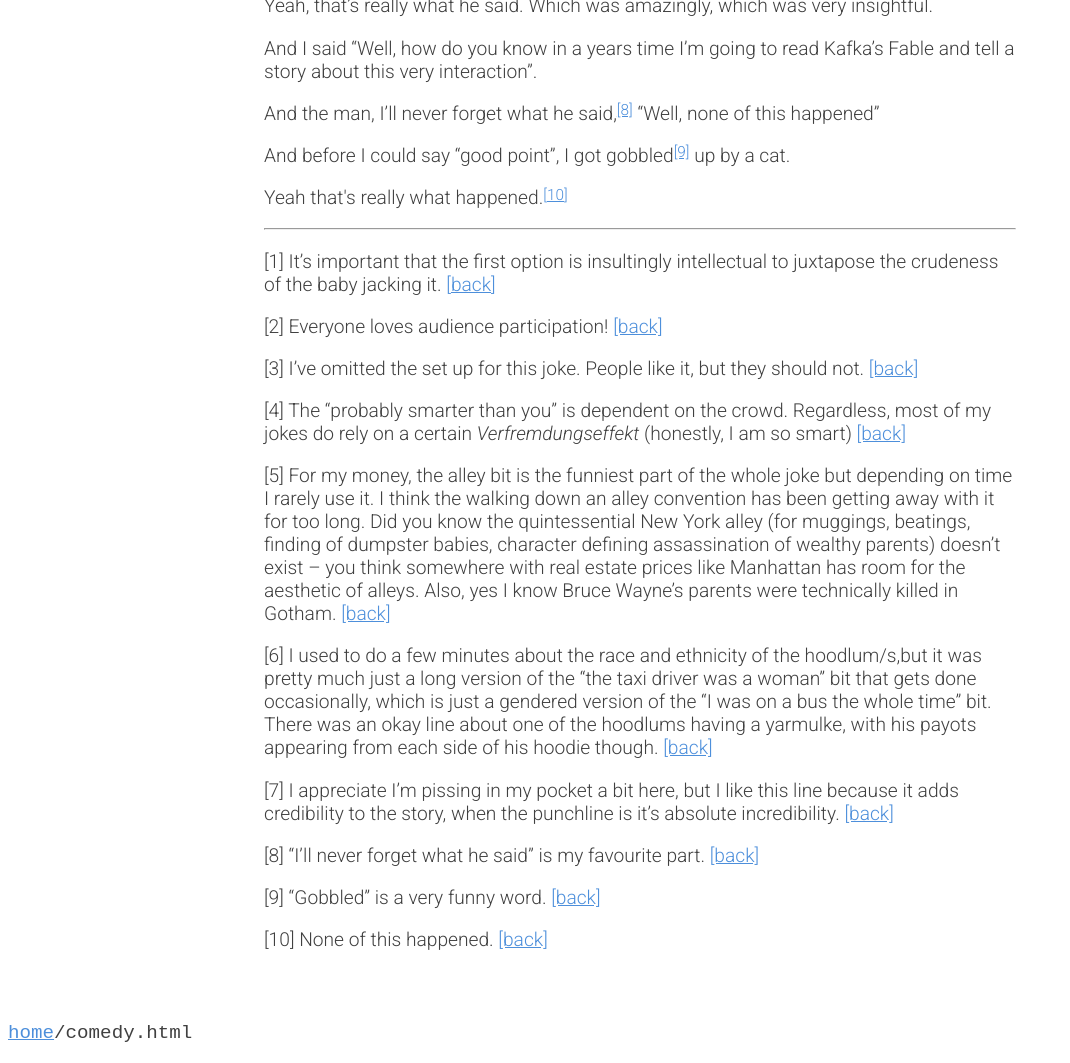
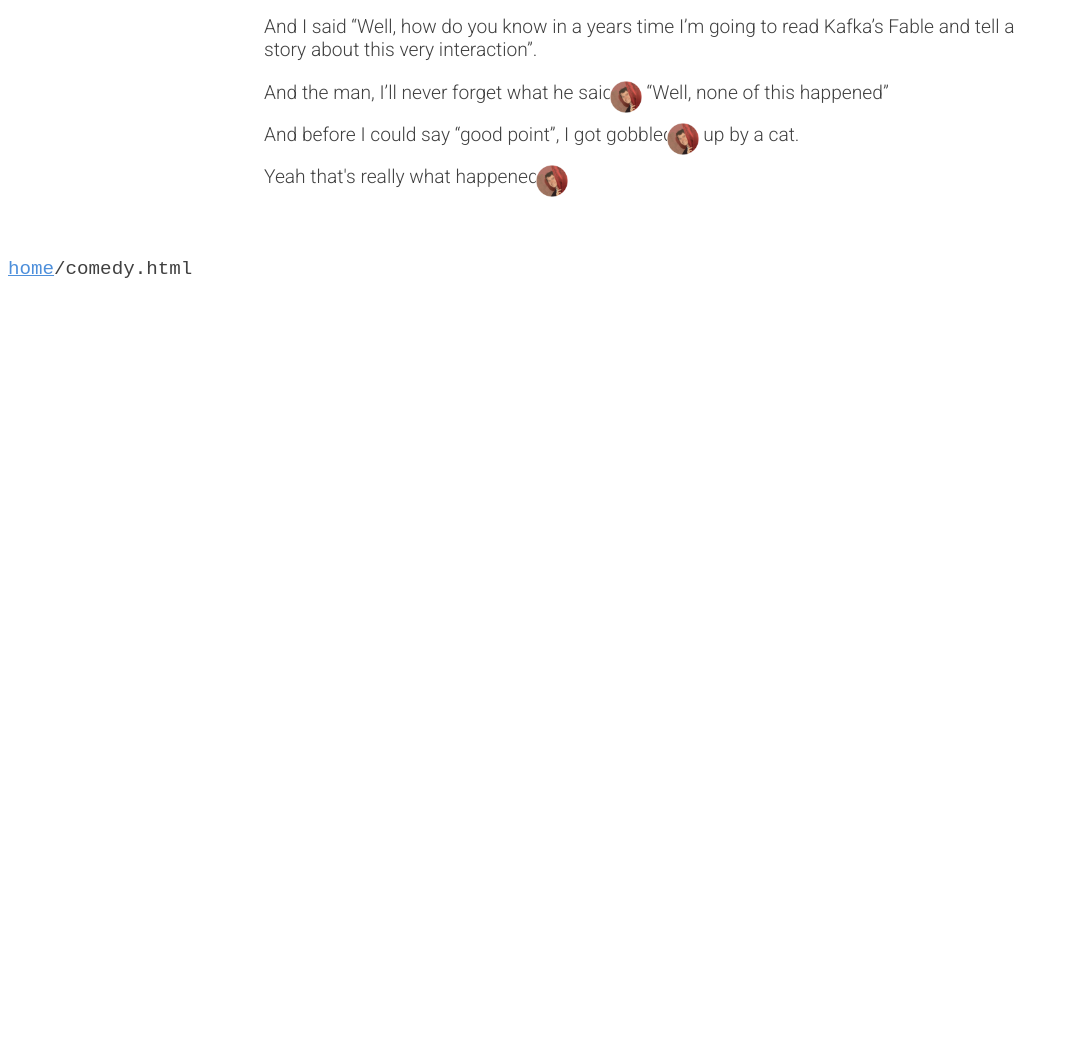
Before and after one commit to S3xyJ3ss3/tom, a plain HTML site: page comedy.html in a window 1280 px wide. Shown: the part 1511-2574 px from the top of the page, without its empty margins (0-1070 px from the left). After the commit the page ends 1811 px from the top, so only its background shows below. Drawn offline with Linux system fonts and the light colour scheme.

Commit message:
development

```diff
--- a/comedy.html
+++ b/comedy.html
@@ -10,6 +10,9 @@
 <link href="https://fonts.googleapis.com/css?family=Roboto:300,300italic|Roboto+Mono&display=swap" rel="stylesheet">
 <link rel="stylesheet" href="style.css">
 <script src="script.js"></script>
+<script>
+  document.addEventListener("DOMContentLoaded", comedy);
+</script>
 </head>
 
 <body>
@@ -19,39 +22,39 @@
   </header>
   <hr>
   <article id="set">
-    <p>Hi, so tonight I've written two jokes. The first joke is a sort of absurd re-imagining of a short story by bohemian artist and existentialist<a href="#n1" id="r1">[1]</a> Franz Kafka, and the second joke is about a baby masturbating...just jerking off. Which one should I. So by applause,<a href="n2" id="r2">[2]</a> who wants to hear the post-modern intellectual joke? Yep, and the wanking baby?</p>
+    <p>Hi, so tonight I've written two jokes. The first joke is a sort of absurd re-imagining of a short story by bohemian artist and existentialist<a href="#fn1" id="r1">[1]</a> Franz Kafka, and the second joke is about a baby masturbating...just jerking off. Which one should I. So by applause,<a href="fn2" id="r2">[2]</a> who wants to hear the post-modern intellectual joke? Yep, and the wanking baby?</p>
     <p><mark class="redacted">█████ █████ █████ ███ █████ ███████████ ██████████ █████ ███ ██ ███████ ██████ ██████████ ██ ██████ ██ ██████ █████ ███████ ██ ████ ██ █████ ███████ ████ ███████ ████████████ ███████ ███████ ████ ██ ███████ ██ ██ ███████ ██████████ ████ ████ █████ █████ ██ █████████████ ██ █████████ █████ ████ ██████ ██████ ██ ██████ █████ █████████</mark></p>
-    <p>Yeah, daddy!<a href="#n3" id="r3">[3]</a></p>
-    <p>Look, we’ve got time so I’ll do the other joke, the intellectual one, the shit one. The other day I read, for the first time, A Little Fable by Franz Kafka, he's a Bohemian existentialist. Now I read all the time you see, short stories, essays, I’m quite smart, probably smarter than you,<a href="#n4" id="r4">[4]</a> but this was the very first time that I read this particular short story. You probably don’t know it, but it goes like this:</p>
+    <p>Yeah, daddy!<a href="#fn3" id="r3">[3]</a></p>
+    <p>Look, we’ve got time so I’ll do the other joke, the intellectual one, the shit one. The other day I read, for the first time, A Little Fable by Franz Kafka, he's a Bohemian existentialist. Now I read all the time you see, short stories, essays, I’m quite smart, probably smarter than you,<a href="#fn4" id="r4">[4]</a> but this was the very first time that I read this particular short story. You probably don’t know it, but it goes like this:</p>
     <p>“Alas,” said the mouse, “the world gets smaller every day. At first it was so wide that I ran along and was happy to see walls appearing to my right and left, but these high walls converged so quickly that I’m already in the last room, and there in the corner is the trap into which I must run.”</p>
     <p>“But you’ve only got to run the other way,” said the cat, and gobbled the mouse up.</p>
     <p>Now obviously it has sort of universal themes about predestination and humanity, but I related to it on a much more specific level.</p>
     <p>About a year and a bit ago, I was walking down an alley and I found myself cornered...</p>
     <p>[ because that was my favourite thing to do at the time. I spent most of 2018 walking up and down alleys. I love alleys. I love alley culture. [name some alleys, some reasons you like alleys] I even love bowling alleys, my favourite suburb of Brisbane is of course is fortitude alley.</p>
     <p>That's a small joke, within the larger joke, just to keep you interested... There aren't anymore of those. It gets pretty dry from here-on until the punchline, which, again is shit, it’s a shit punchlines</p>
-    <p>Anyway about a year and a bit ago I was walking down an alley, and I reached a dead end. Which was very upsetting, because... no more alley to enjoy. And I turned around, which was exciting, because double the alley experience, get to relive all my favourite bits, and I noticed something, I’d been so distracted by this particularly beautiful alley that I didn’t notice I’d be cornered...]<a href="#n5" id="r5">[5]</a></p>
-    <p>by an armed hoodlum. I knew it was a hoodlum, for he was wearing a hoody.<a href="#n6" id="r6">[6]</a></p>
-    <p>And I’m not sure if you guys have done any self-defence, but when I was in highschool they made us do self-defence,<a href="#n7" id="r7">[7]</a> and if you’ve done self defence you’ll know that the first thing to do, when cornered by an armed assailant is to "relate to your assailant through the medium of literate, to humanize yourself and frame the assailant as your equal, because through literature we are all brothers" I'm sure you all remember that.</p>
+    <p>Anyway about a year and a bit ago I was walking down an alley, and I reached a dead end. Which was very upsetting, because... no more alley to enjoy. And I turned around, which was exciting, because double the alley experience, get to relive all my favourite bits, and I noticed something, I’d been so distracted by this particularly beautiful alley that I didn’t notice I’d be cornered...]<a href="#fn5" id="r5">[5]</a></p>
+    <p>by an armed hoodlum. I knew it was a hoodlum, for he was wearing a hoody.<a href="#fn6" id="r6">[6]</a></p>
+    <p>And I’m not sure if you guys have done any self-defence, but when I was in highschool they made us do self-defence,<a href="#fn7" id="r7">[7]</a> and if you’ve done self defence you’ll know that the first thing to do, when cornered by an armed assailant is to "relate to your assailant through the medium of literate, to humanize yourself and frame the assailant as your equal, because through literature we are all brothers" I'm sure you all remember that.</p>
     <p>So I said “You know, this really reminds me of Franz Kafka’s Mouse and Cat Fable”</p>
     <p>And the hoodlum said, “But at the beginning of this bit you said you had only recently read Kafka’s fable, and you also said this event, that we are in currently, occurred over a year ago. So, how could you know this situation reminds of you something you haven’t heard of yet?”</p>
     <p>Yeah, that’s really what he said.  Which was amazingly, which was very insightful.</p>
     <p>And I said “Well, how do you know in a years time I’m going to read Kafka’s Fable and tell a story about this very interaction”.</p>
-    <p>And the man, I’ll never forget what he said,<a href="#n8" id="r8">[8]</a> “Well, none of this happened”</p>
-    <p>And before I could say “good point”, I got gobbled<a href="#n9" id="r9">[9]</a> up by a cat.</p>
-    <p>Yeah that's really what happened.<a href="#n10" id="r10">[10]</a></p>
+    <p>And the man, I’ll never forget what he said,<a href="#fn8" id="r8">[8]</a> “Well, none of this happened”</p>
+    <p>And before I could say “good point”, I got gobbled<a href="#fn9" id="r9">[9]</a> up by a cat.</p>
+    <p>Yeah that's really what happened.<a href="#fn10" id="r10">[10]</a></p>
   </article>
+  <hr>
   <aside id="notes">
-    <hr>
-    <p id="n1">[1] It’s important that the first option is insultingly intellectual to juxtapose the crudeness of the baby jacking it. <a href="#r1">[back]</a></p>
-    <p id="n2">[2] Everyone loves audience participation! <a href="#r2">[back]</a></p>
-    <p id="n3">[3] I’ve omitted the set up for this joke. People like it, but they should not. <a href="#r3">[back]</a></p>
-    <p id="n4">[4] The “probably smarter than you” is dependent on the crowd. Regardless, most of my jokes do rely on a certain <em>Verfremdungseffekt</em> (honestly, I am so smart) <a href="#r4">[back]</a></p>
-    <p id="n5">[5] For my money, the alley bit is the funniest part of the whole joke but depending on time I rarely use it. I think the walking down an alley convention has been getting away with it for too long. Did you know the quintessential New York alley (for muggings, beatings, finding of dumpster babies, character defining assassination of wealthy parents) doesn’t exist – you think somewhere with real estate prices like Manhattan has room for the aesthetic of alleys. Also, yes I know Bruce Wayne’s parents were technically killed in Gotham. <a href="#r5">[back]</a></p>
-    <p id="n6">[6] I used to do a few minutes about the race and ethnicity of the hoodlum/s,but it was pretty much just a long version of the “the taxi driver was a woman” bit that gets done occasionally, which is just a gendered version of the “I was on a bus the whole time” bit. There was an okay line about one of the hoodlums having a yarmulke, with his payots appearing from each side of his hoodie though. <a href="#r6">[back]</a></p>
-    <p id="n7">[7] I appreciate I’m pissing in my pocket a bit here, but I like this line because it adds credibility to the story, when the punchline is it’s absolute incredibility. <a href="#r7">[back]</a></p>
-    <p id="n8">[8] “I’ll never forget what he said” is my favourite part. <a href="#r8">[back]</a></p>
-    <p id="n9">[9] “Gobbled” is a very funny word. <a href="#r9">[back]</a></p>
-    <p id="n10">[10] None of this happened. <a href="#r10">[back]</a></p>
+    <p id="fn1">[1] It’s important that the first option is insultingly intellectual to juxtapose the crudeness of the baby jacking it. <a href="#r1">[back]</a></p>
+    <p id="fn2">[2] Everyone loves audience participation! <a href="#r2">[back]</a></p>
+    <p id="fn3">[3] I’ve omitted the set up for this joke. People like it, but they should not. <a href="#r3">[back]</a></p>
+    <p id="fn4">[4] The “probably smarter than you” is dependent on the crowd. Regardless, most of my jokes do rely on a certain <em>Verfremdungseffekt</em> (honestly, I am so smart) <a href="#r4">[back]</a></p>
+    <p id="fn5">[5] For my money, the alley bit is the funniest part of the whole joke but depending on time I rarely use it. I think the walking down an alley convention has been getting away with it for too long. Did you know the quintessential New York alley (for muggings, beatings, finding of dumpster babies, character defining assassination of wealthy parents) doesn’t exist – you think somewhere with real estate prices like Manhattan has room for the aesthetic of alleys. Also, yes I know Bruce Wayne’s parents were technically killed in Gotham. <a href="#r5">[back]</a></p>
+    <p id="fn6">[6] I used to do a few minutes about the race and ethnicity of the hoodlum/s,but it was pretty much just a long version of the “the taxi driver was a woman” bit that gets done occasionally, which is just a gendered version of the “I was on a bus the whole time” bit. There was an okay line about one of the hoodlums having a yarmulke, with his payots appearing from each side of his hoodie though. <a href="#r6">[back]</a></p>
+    <p id="fn7">[7] I appreciate I’m pissing in my pocket a bit here, but I like this line because it adds credibility to the story, when the punchline is it’s absolute incredibility. <a href="#r7">[back]</a></p>
+    <p id="fn8">[8] “I’ll never forget what he said” is my favourite part. <a href="#r8">[back]</a></p>
+    <p id="fn9">[9] “Gobbled” is a very funny word. <a href="#r9">[back]</a></p>
+    <p id="fn10">[10] None of this happened. <a href="#r10">[back]</a></p>
   </aside>
 </main>
 <nav><p><a href="/">home</a>/comedy.html</p></nav>
--- a/script.js
+++ b/script.js
@@ -1,3 +1,19 @@
+/* global stuff
+ */
+
+// selectors shorthand
+const $ = document.querySelector.bind(document);
+const $$ = document.querySelectorAll.bind(document);
+
+// remove element
+const rm = el => el.parentNode.removeChild(el);
+
+
+/* overall init
+ */
+function index() {
+}
+
 /* comedy.html
  */
 
@@ -12,11 +28,37 @@
 // css
 //   divs are size of their contents until they take up almost full page
 
+function comedy() {
 
+  // attach .js class to main to trigger css animations
+  $("main").classList.add("js");
 
+  // remove <hr>s
+  $$("hr").forEach(rm);
 
+  // image outerhtml
+  const image = `<img src="o.jpg">`;
 
+  // add image to header
+  $("#intro").innerHTML += image;
 
+  // remove notes into an array
+   notes = rm($("#notes")).children;
+
+  // replace each link to note with popup
+  $$("a[id^=r]").forEach((a, i) => a.outerHTML = `
+    <details>
+      <summary>${image}</summary>
+      ${
+        notes[i].outerHTML
+      }
+    </details>
+  `);
+
+  // .replace(/\[([1-10]|back)]/,"")
+}
+
+let notes;
 
 
 
@@ -26,6 +68,7 @@
 /* index.html
  */
 
+/*
 // cache of blobs
 const blobs = {};
 
@@ -62,73 +105,6 @@ function flisten(link, box) {
   });
 }
 
-window.addEventListener("DOMContentLoaded", init);
-
-
-
-
-
-
-
-
-
-
-
-
-
-/*
-
-
-function init() {
-  addFloaters();
-}
-
-const blobs = {};
-
-
-
-function addFloaters() {
-  const imageLinks = document.querySelectorAll("a.image");
-  for (let i = 0; i < imageLinks.length; i++) {
-    const a = imageLinks[i];
-    a.addEventListener("mouseover", () => {
-      const href = a.getAttribute("href");
-
-      if (href in blobs) {
-
-      // add image whene it loads
-      const image = new Image();
-      imgLoad(href)
-        .then(response => {
-	  const imageURL = window.URL.createObjectURL(response);
-	  image.src = imageURL;
-	  a.appendChild(image);
-	}, error => {
-	  console.log(error);
-	})
-    });
-  }
-}
-
-function imgLoad(url) {
-  return new Promise(function(resolve, reject) {
-    const request = new XMLHttpRequest();
-    request.open("GET", url);
-    request.responseType = "blob";
-    request.onload = () => {
-      if (request.status === 200) {
-	resolve(request.response);
-      } else {
-	reject(Error("Image didn't load successfully; error code:" + request.statusText));
-      }
-    };
-    request.onerror = () => {
-      reject(Error("Network error."));
-    };
-    request.send();
-  });
-}
-
-window.addEventListener("DOMContentLoaded", init);
+const also = "O Captain! My Captain! A grainy photo of the author, peeking out sheepishly from behind a red curtain. He appears to be wearing a school blazer."
 
 */
--- a/style.css
+++ b/style.css
@@ -70,9 +70,34 @@ main h1 {
 .redacted {
   background-color: black;
 }
-a[id^=r] {
+/* links to footnotes
+ * works because when js kicks in it changes href to "#" */
+a[href^="#n"] {
   vertical-align: baseline;
   position: relative;
   top: -0.3em;
   font-size: 0.8em;
 }
+/* below is just for if javascript is enabled */
+/* animation stuff */
+@keyframes open {
+  0% {opacity: 0; margin-left: -20px}
+  100% {opacity: 1; margin-left: 0px}
+}
+.js details {
+  display: inline-block;
+  position: relative;
+}
+.js img {
+  position: absolute;
+  top: 0; right: 0;
+}
+.js details[open] summary ~ * {
+  animation: open .5s ease-in-out;
+}
+
+
+img {
+  width: 2rem;
+  height: 2rem;
+}
```
Also changed, not shown: index.html (+3 -0 lines), parents-disapproval.html (+1 -2 lines), o.jpg (added), o.png (added).
